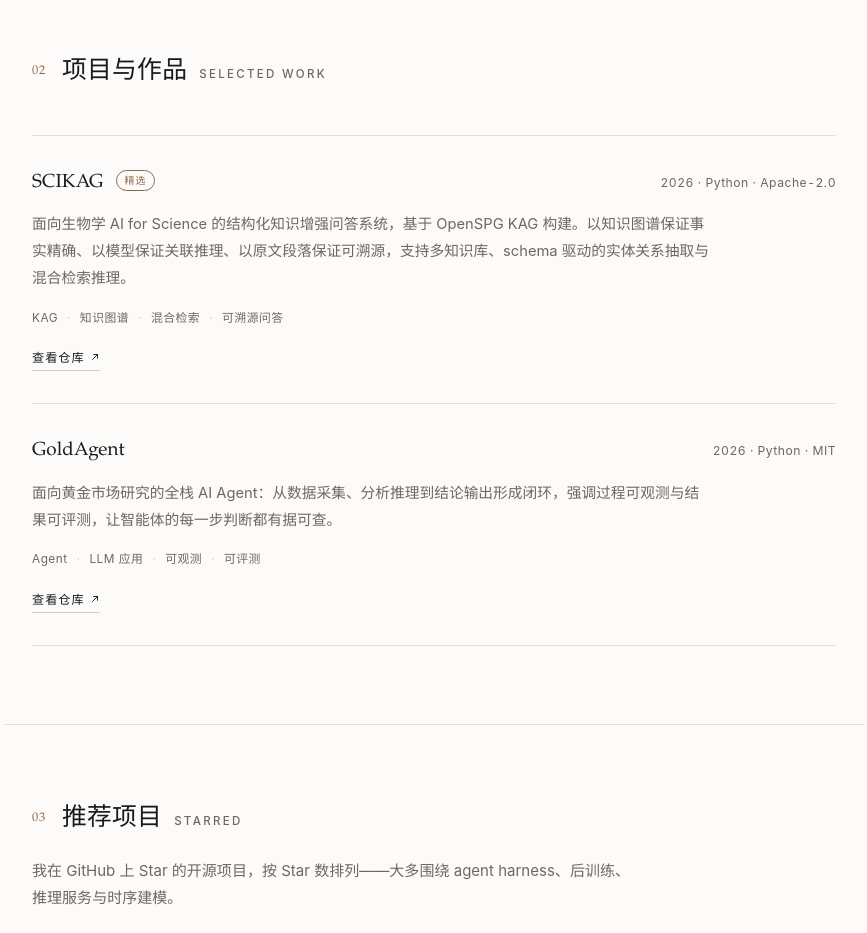
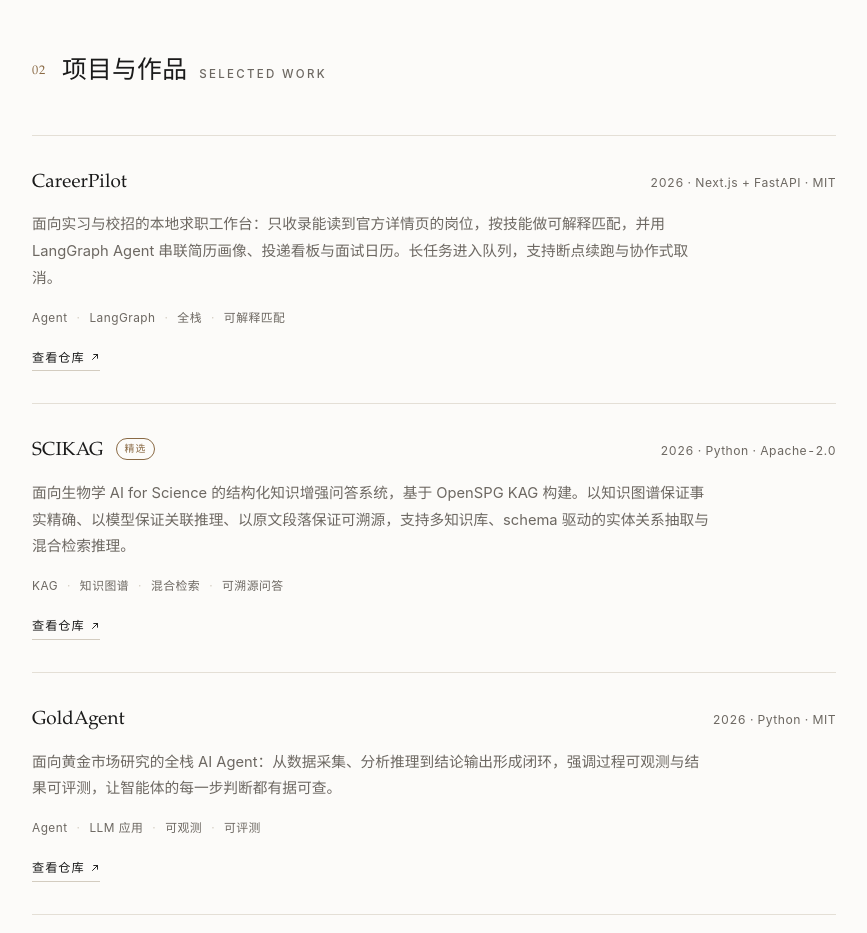
Before and after one commit to lvsir18/lvsir18.github.io, a website: page index.html in a window 1280 px wide. Shown: the part 1480-2413 px from the top of the page, without its empty margins (206-1073 px from the left). Drawn offline with Linux system fonts and the light colour scheme; no server answers.

Commit message:
content: add CareerPilot to selected work
Co-Authored-By: Claude Code <noreply@anthropic.com>

```diff
--- a/index.html
+++ b/index.html
@@ -162,6 +162,21 @@
       <!-- projects:start -->
       <!-- 本区块由 scripts/render-content.mjs 根据 data/projects.json 生成，请勿手动编辑 -->
       <ol class="project-list">
+        <li class="project reveal">
+          <div class="project-top">
+            <h3>CareerPilot</h3>
+            <span class="project-meta">2026 · Next.js + FastAPI · MIT</span>
+          </div>
+          <p class="project-desc">
+            面向实习与校招的本地求职工作台：只收录能读到官方详情页的岗位，按技能做可解释匹配，并用 LangGraph Agent 串联简历画像、投递看板与面试日历。长任务进入队列，支持断点续跑与协作式取消。
+          </p>
+          <p class="tags"><span>Agent</span><span>LangGraph</span><span>全栈</span><span>可解释匹配</span></p>
+          <a class="project-link" href="https://github.com/lvsir18/CareerPilot" target="_blank" rel="noopener">
+            查看仓库
+            <svg class="arrow" viewBox="0 0 16 16" aria-hidden="true"><path d="M4 12L12 4M6 4h6v6"/></svg>
+          </a>
+        </li>
+
         <li class="project reveal">
           <div class="project-top">
             <h3>SCIKAG<span class="badge">精选</span></h3>
```
Also changed, not shown: data/projects.json (+13 -0 lines).
